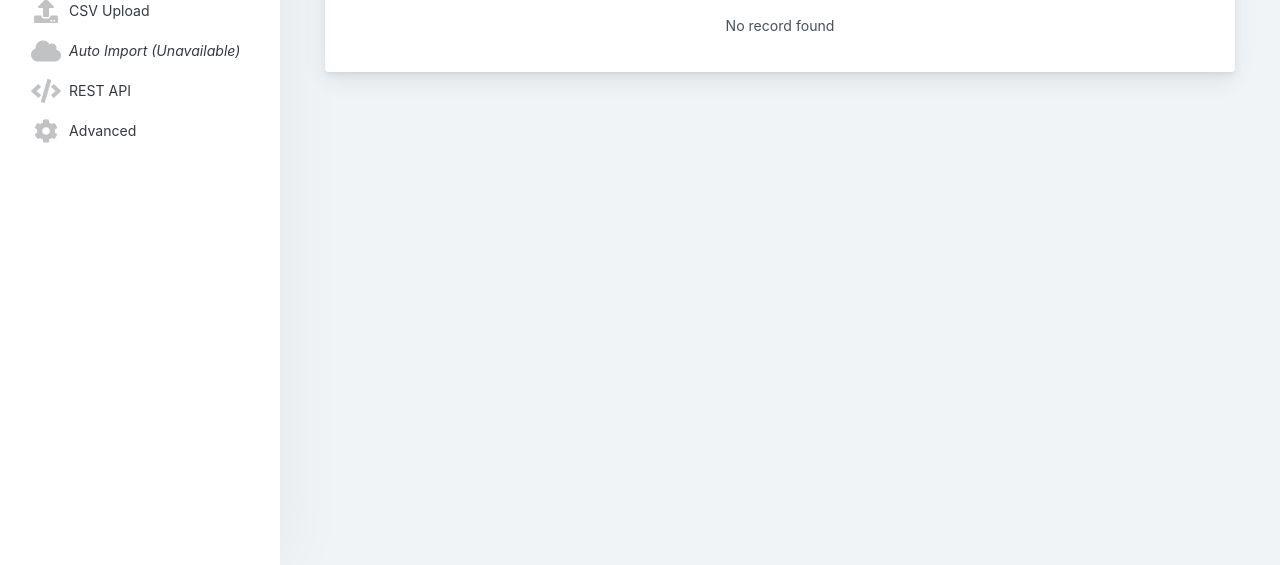
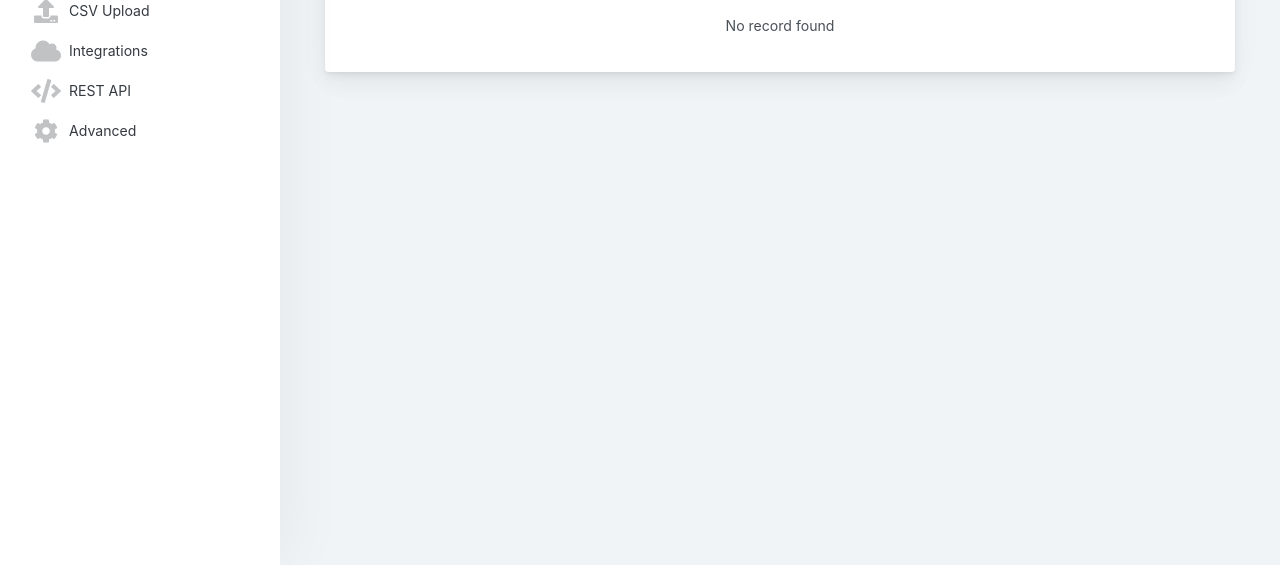
Before and after one commit to nnnc-org/freeradius-admin, a Django app: template src/ui/templates/radius/devices.html in a window 1280 px wide. Shown: the part 235-800 px from the top of the page. Run offline with Django 3.2, Linux system fonts and the light colour scheme; the template is opened without the code that fills it, so the values that code supplies are empty; some libraries are stand-ins or nearby versions.

Commit message:
add integrations sidebar

```diff
--- a/src/ui/templates/base.html
+++ b/src/ui/templates/base.html
@@ -132,9 +132,9 @@
                   </a>
                 </li>
                 <li>
-                  <a href="#">
+                  <a href="{% url 'integrations' %}">
                     <i class="metismenu-icon fa fa-cloud"></i>
-                    <i>{{ _('Auto Import (Unavailable)') }}</i>
+                    {{ _('Integrations') }}
                   </a>
                 </li>
                 <li>
```
